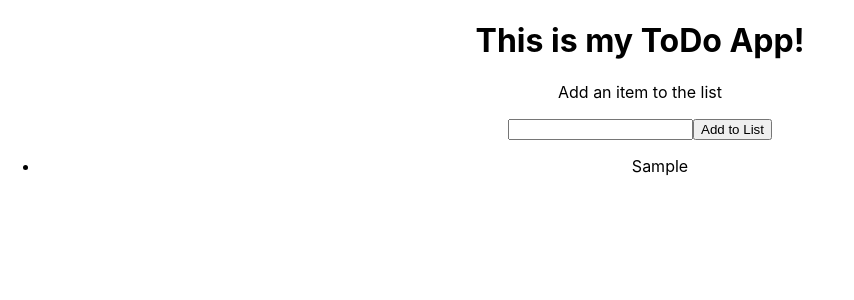
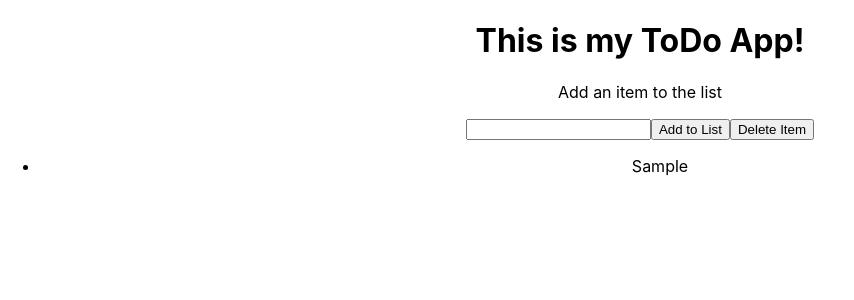
Before and after one commit to RacMcT/todo-app-react, a React (Create React App) app: page / in a window 1280 px wide. Both pictures are taken after typing "Sample" into the empty fields and a click on the button "Add to List". Shown: the top 300 px of the page, without its empty margins (0-854 px from the left). Built offline with nearby package versions, Linux system fonts and the light colour scheme.

Commit message:
delete button functional- but not practical application yet

```diff
--- a/src/App.js
+++ b/src/App.js
@@ -37,7 +37,7 @@ formSubmit = (event) => {
 // does not delete onClick- search examples to see where I did not input the onclick call/event listener
 
 componentDidUpdate() {
-  console.log(this.state.text)
+  console.log(this.state.input)
 }
 
 onClickHandler = () => {
@@ -83,6 +83,15 @@ render() {
           <button onClick={this.formSubmit}>
             Add to List
           </button>
+
+          {this.state.items.map(({ input, id }) => {
+              return (
+          <button onClick={event => this.handleClick(event, id)}>
+            Delete Item
+          </button>
+          )}
+            )
+              }
         </form>
 
         <ul>
```
